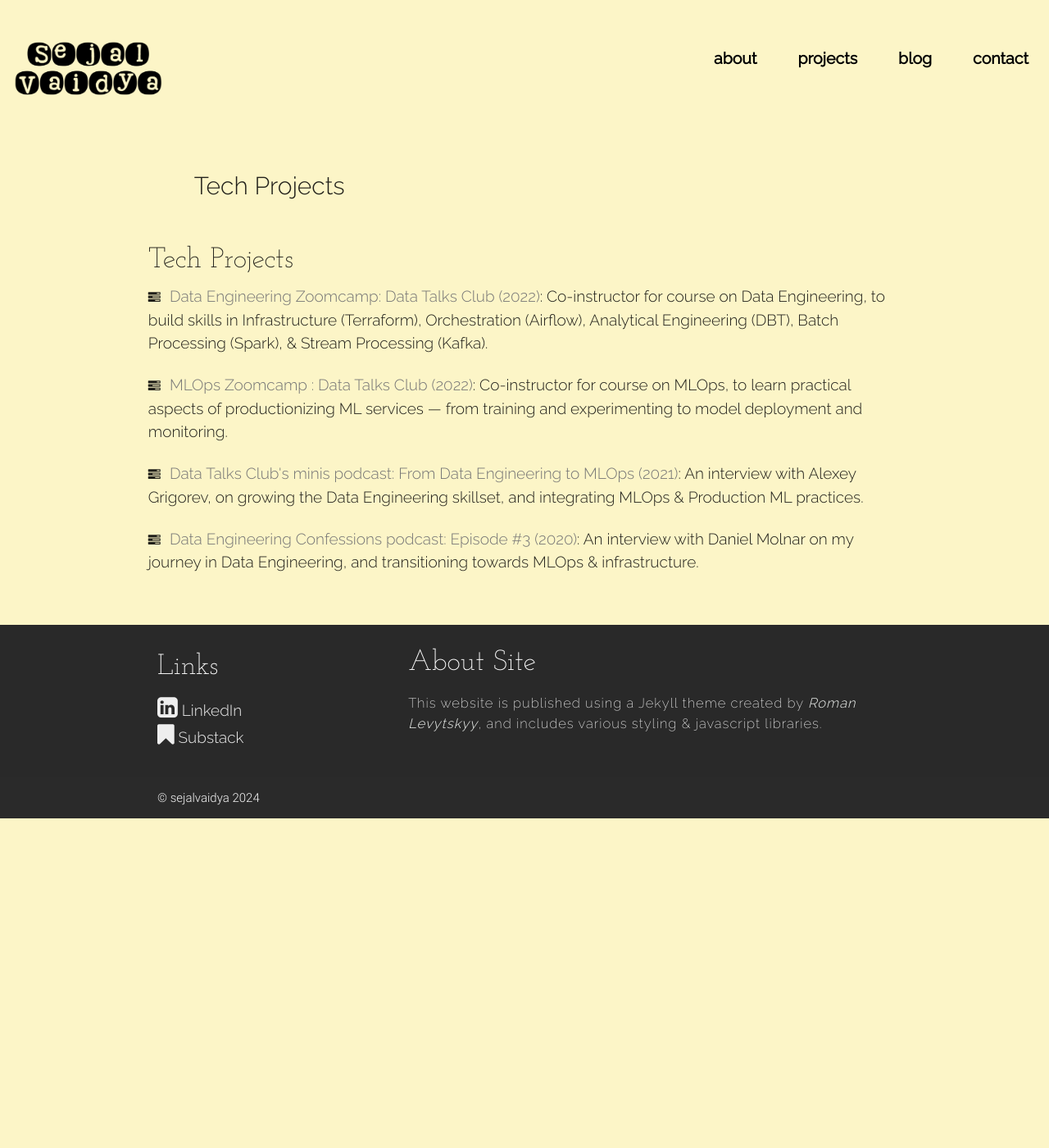
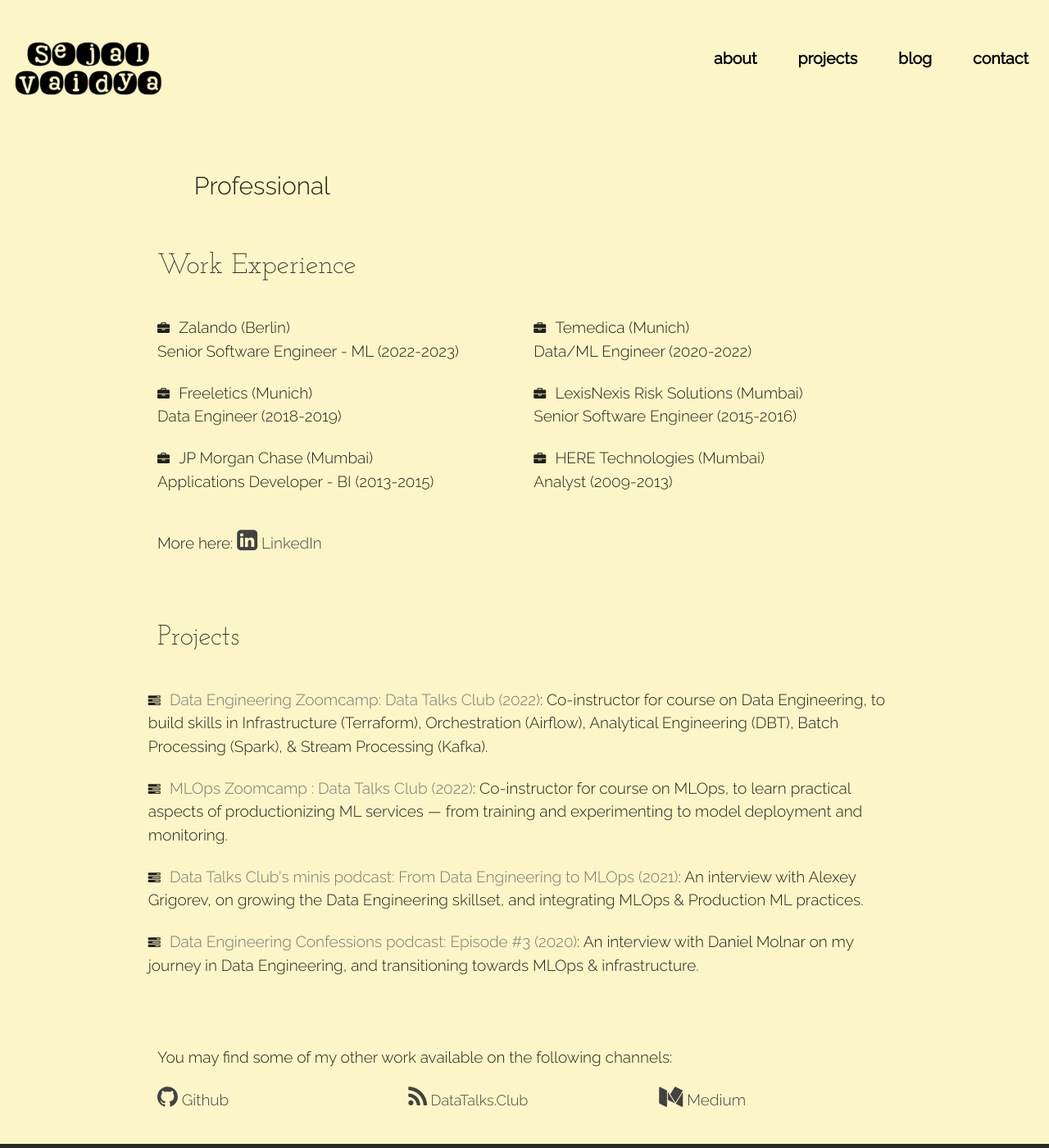
Before and after one commit to sejalv/archived.sejalv.github.io, a Jekyll site: the page built from projects.html, in a window 1280 px wide and 1400 px high. Shown: the whole window at 82% size. Built offline with Jekyll 4.4.1, drawn with Linux system fonts in a browser that asks for light colours; nearby versions of some CDN libraries.

Commit message:
Update projects.html
projects/index.html -> projects.html

```diff
--- a/projects.html
+++ b/projects.html
@@ -1,16 +1,46 @@
 ---
 layout: not_homepage
-quote: Tech Projects
+quote: Professional
 ---
 
-{% include quote.html quote=page.quote author=page.author %}
+{% include quote.html quote=page.quote %}
+
 
   <div class="container">
+      <p class="heading">Work Experience</p>
+      <div class="row">
+            {% for workex in site.data.work_ex %}
+            <div class="col m6 s6">
+                  <i class="fa fa-briefcase" aria-hidden="true"></i> &nbsp; <span class="footer_link_text">{{workex.company}} ({{workex.location}})<br>{{workex.role}} ({{workex.duration}})</span>
+                  <br><br>
+            </div>
+            {% endfor %}
+      </div>
+      <div class="footer_link_text">
+            <p> More here: <a class="grey-text text-darken-3" target="_blank" href="{{site.linkedin_link}}"><i class="fa fa-linkedin-square footer_icons" aria-hidden="true"></i><span class="footer_link_text"> LinkedIn</span></a></p>
+      </div>
+      <br><p class="heading">Projects</p>
     <div class="row">
-      <h5 class="footer_titles">Tech Projects</h5>
         {% for project in site.data.projects %}
         <i class="fa fa-tasks" aria-hidden="true"></i> &nbsp; <span class="footer_link_text"><a class="grey-text text-darken-1" target="_blank" href="{{project.project_url}}">{{project.name}}</a>{{project.sub_text}}</span>
         <br><br>
     {% endfor %}
     </div>
-</div>
+    <br>
+      <div class="footer_link_text">
+            <p> You may find some of my other work available on the following channels:</p>
+      </div>
+  </div>
+
+  <div class="container">
+    <div class="row" >
+      <div class="col m4 s6">
+            <a class="grey-text text-darken-3" target="_blank" href="{{site.github_link}}"><i class="fa fa-github footer_icons" aria-hidden="true"></i><span class="footer_link_text"> Github</span></a>
+      </div>
+      <div class="col m4 s6">
+            <a class="grey-text text-darken-3" target="_blank" href="{{site.dtc_link}}"><i class="fa fa-rss footer_icons" aria-hidden="true"></i><span class="footer_link_text" style="font-size:120%"> DataTalks.Club</span></a>
+      </div>
+      <div class="col m4 s6">
+            <a class="grey-text text-darken-3" target="_blank" href="{{site.medium_link}}"><i class="fa fa-medium footer_icons" aria-hidden="true"></i><span class="footer_link_text"> Medium</span></a>
+      </div>
+  </div>
```
